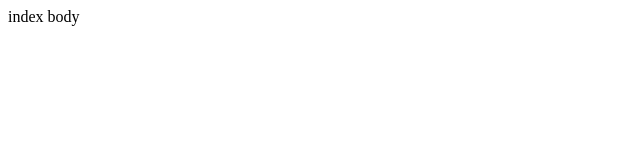
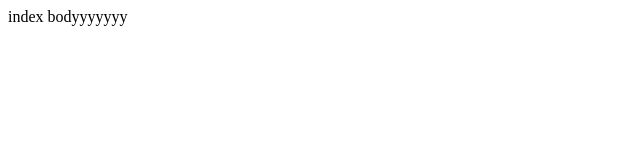
Before and after one commit to Aomemeomeme/CollectionOfHerb, a plain HTML site: page docs/index.html in a window 1280 px wide. Shown: the full height of the page, 0-640 px from the left. Drawn offline with Linux system fonts and the light colour scheme.

Commit message:
Update index.html

```diff
--- a/docs/index.html
+++ b/docs/index.html
@@ -3,6 +3,6 @@
     index
   </head>
   <body>
-    body
+    bodyyyyyyy
   </body>
 </hrml>
```
